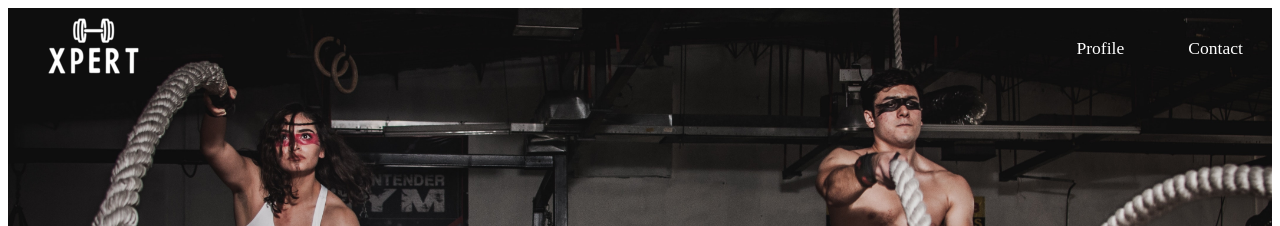
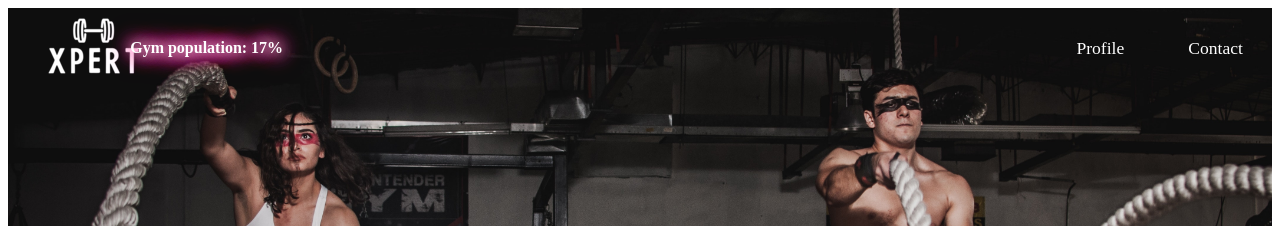
Before and after one commit to Vaniljbulle/XpertGym, a website: page frontend/index.html in a window 1280 px wide. Shown: the top 226 px of the page. Drawn offline with Linux system fonts and the light colour scheme; files whose address does not match are found by name.

Commit message:
Text placement for gym population

```diff
--- a/frontend/index.html
+++ b/frontend/index.html
@@ -11,6 +11,12 @@
 <!-- Navigation bar / Header -->
 <nav class="navbar">
     <a href="index.html" class="logo"></a>
+
+    <!-- Gym population text -->
+    <div class="population_navbar">
+        <p id="population_data_ID" class="glow">Gym population: 17%</p>
+    </div>
+
     <nav class="navigation">
         <ul>
             <li><a href="profile.html">Profile</a></li>
@@ -32,12 +38,14 @@
 <div class="row">
     <div class="column side">
         <h2>BMI & Nutrition</h2>
-            <p>Here you can calculate your BMI and how many calories your body requires in order to lose or gain weight. Nutritinous facts are also provided!</p>
+        <p>Here you can calculate your BMI and how many calories your body requires in order to lose or gain weight.
+            Nutritinous facts are also provided!</p>
         <a class="btn" href="calcBMI.html">Calculate BMI<span></span></a>
     </div>
     <div class="column center">
         <h2>Workout planner</h2>
-            <p>In the workout planner you can select between multiple premade workout schemes and even plan your own customised workout!</p>
+        <p>In the workout planner you can select between multiple premade workout schemes and even plan your own
+            customised workout!</p>
         <a href="workout_planner.html" class="btn">Generate workout<span></span></a>
     </div>
     <div class="column side">
@@ -64,7 +72,6 @@
     </div>
 </footer>
 
-</div>
 <script src="add_exercise.js"></script>
 <script src="remove_exercise.js"></script>
 <script src="fetch_exercise.js"></script>
```
Lines whose indentation alone changed are shown as unchanged.
